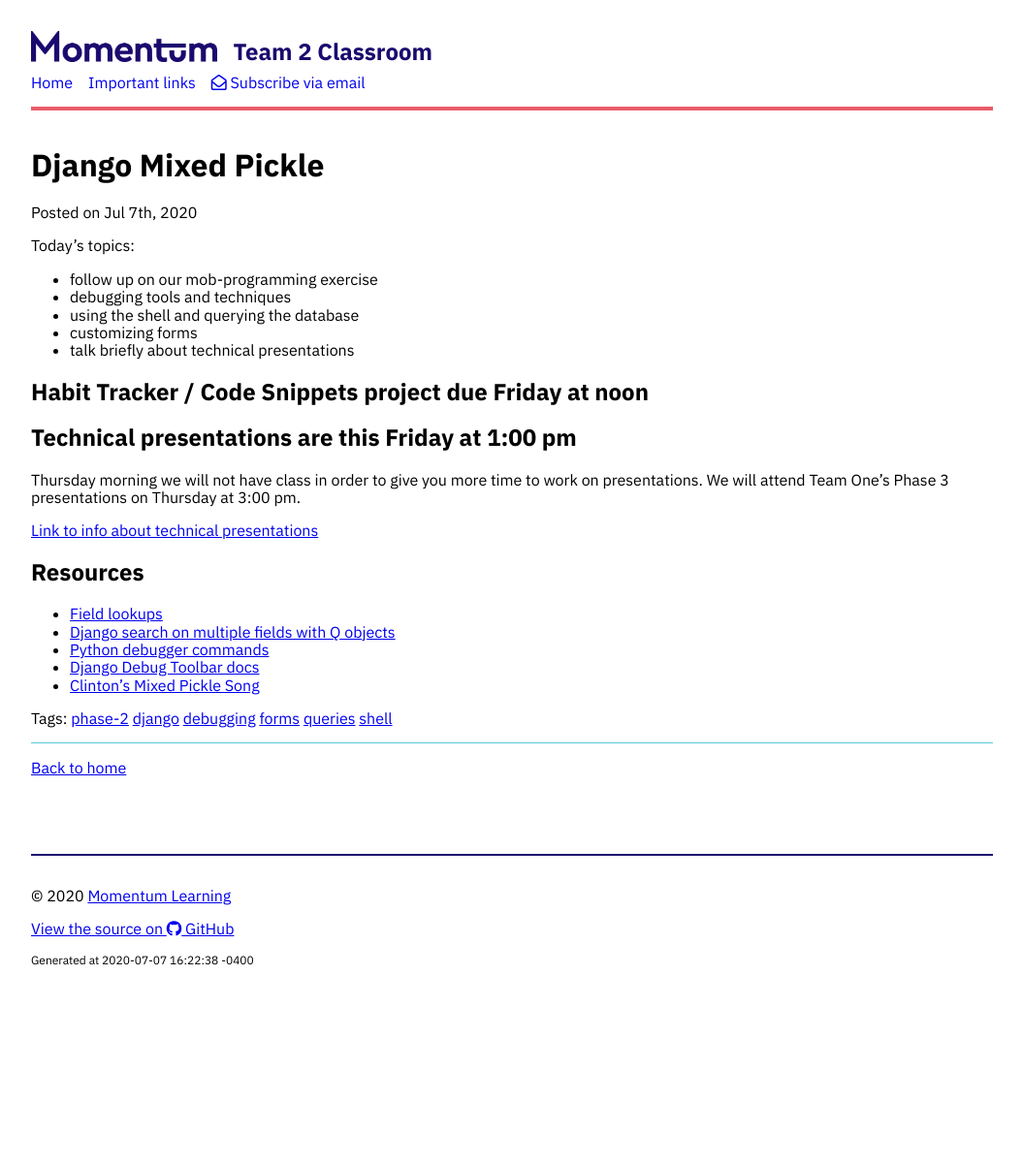
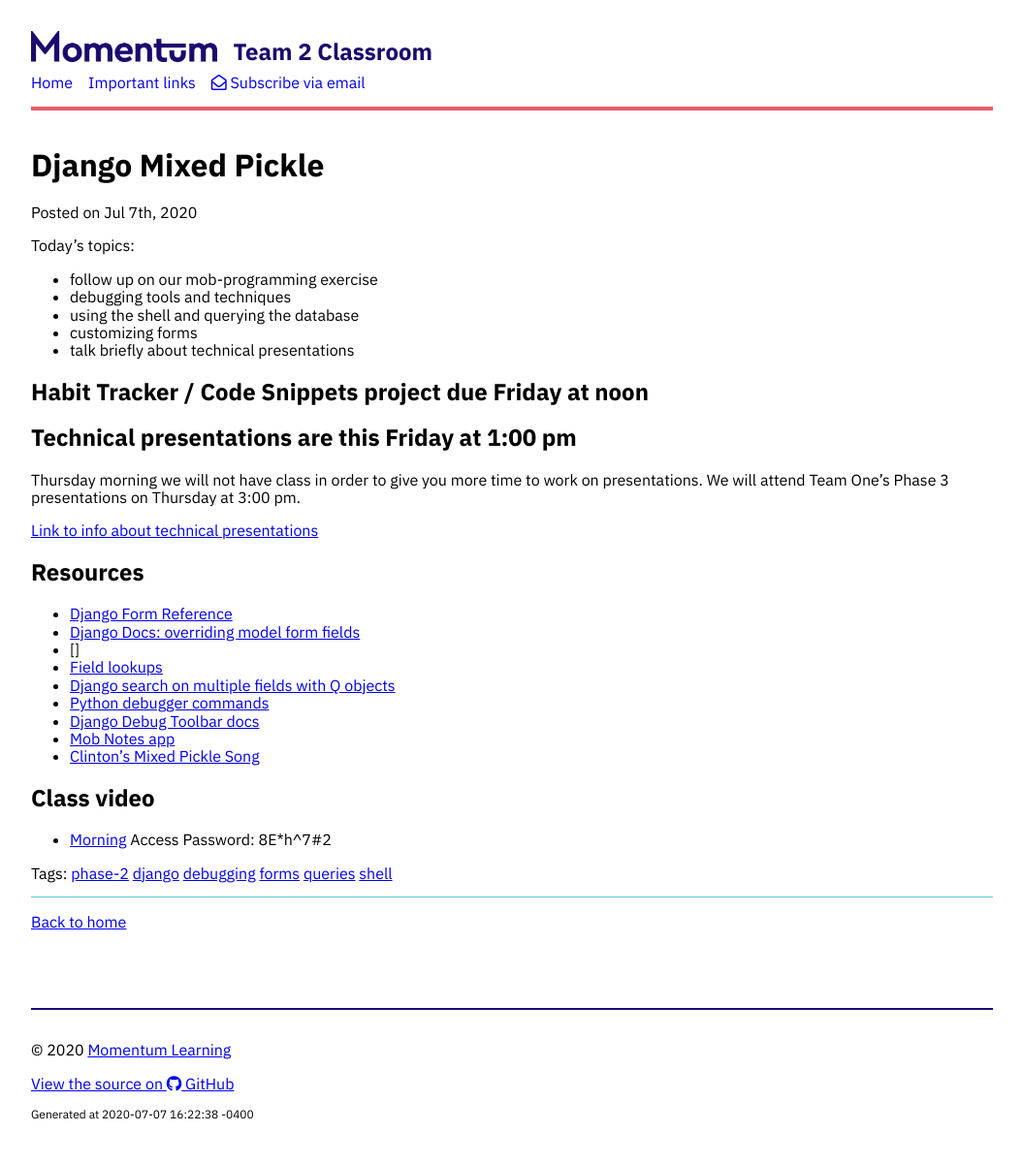
Before and after one commit to momentum-team-3/momentum-team-3.github.io, a Jekyll site: the page built from _posts/2020-07-07-django-forms.md, in a window 1280 px wide. Shown: the whole page at 97% size, without its empty margins (112-1167 px from the left). Built offline with Jekyll 4.4.1, drawn with Linux system fonts in a browser that asks for light colours; nearby versions of some CDN libraries; before the commit the page ends 1042 px from its top, so only the background shows below that.

Commit message:
Add more links to mixed pickle day

```diff
--- a/_posts/2020-07-07-django-forms.md
+++ b/_posts/2020-07-07-django-forms.md
@@ -22,8 +22,16 @@ Thursday morning we will not have class in order to give you more time to work o
 
 ## Resources
 
+- [Django Form Reference](https://docs.djangoproject.com/en/3.0/ref/forms/)
+- [Django Docs: overriding model form fields](https://docs.djangoproject.com/en/3.0/topics/forms/modelforms/#overriding-the-default-fields)
+- []
 - [Field lookups](https://docs.djangoproject.com/en/3.0/topics/db/queries/#field-lookups)
 - [Django search on multiple fields with Q objects](http://www.learningaboutelectronics.com/Articles/How-to-search-multiple-columns-of-a-database-table-in-Django-with-Q-objects.php)
 - [Python debugger commands](https://docs.python.org/3/library/pdb.html?highlight=debugger#debugger-commands)
 - [Django Debug Toolbar docs](https://django-debug-toolbar.readthedocs.io/en/latest/)
+- [Mob Notes app](https://github.com/momentum-team-2/django-mob-notes)
 - [Clinton's Mixed Pickle Song](https://www.youtube.com/watch?v=gBV7SwuO-_w)
+
+## Class video
+
+- [Morning](https://us02web.zoom.us/rec/share/3edJHp3csVlLWKeV8WzufbQYBZneaaa823Aar_ANmU3lDQhbkCIwJ8sHR21i9Fyc) Access Password: 8E*h^7#2
```
